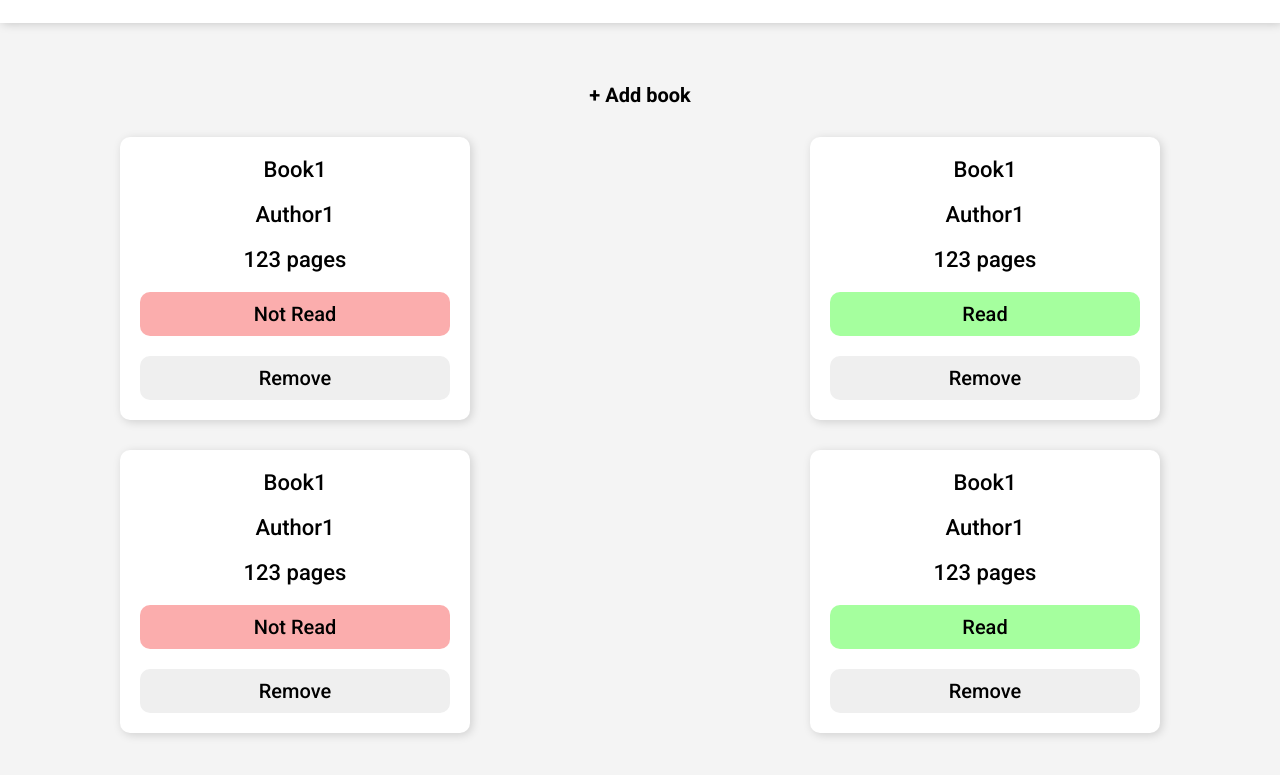
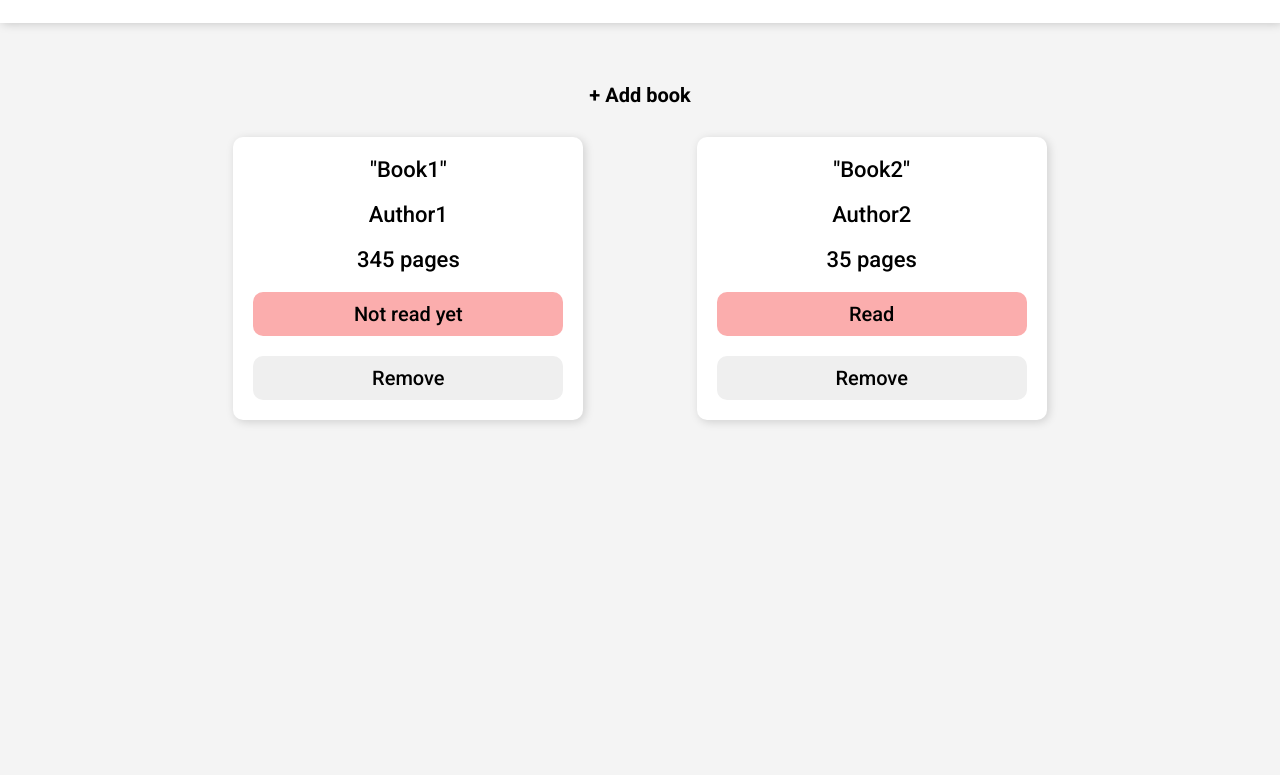
Before and after one commit to shivam-bansal1/Library-app, a plain HTML site: page index.html in a window 1280 px wide. Shown: the part 77-852 px from the top of the page. After the commit the page ends 800 px from the top, so only its background shows below. Drawn offline with Linux system fonts and the light colour scheme.

Commit message:
Make book card interactive

```diff
--- a/index.html
+++ b/index.html
@@ -19,7 +19,7 @@
                 <button class="add-book-button">+ Add book</button>
             </div>
             <div class="card-container">
-                <div class="card">
+                <!-- <div class="card">
                     <p class="title">Book1</p>
                     <p class="author">Author1</p>
                     <p class="pages">123 pages</p>
@@ -46,7 +46,7 @@
                     <p class="pages">123 pages</p>
                     <button class="status-button read">Read</button>
                     <button class="remove-button">Remove</button>
-                </div>
+                </div> -->
             </div>
         </div>
     </div>
--- a/script.js
+++ b/script.js
@@ -1,5 +1,6 @@
 const myLibrary = [];
 
+// Book Object Constructor
 function Book(title, author, pages, status) {
     this.title = title;
     this.author = author;
@@ -16,10 +17,23 @@ function addToLibrary(book) {
     myLibrary.push(book);
 }
 
+// Dummy books
 let Book1 = new Book("Book1", "Author1", 345, "Not read yet");
 addToLibrary(Book1);
-
-let Book2 = new Book("Book2", "Author2", 35, "Completed");
+let Book2 = new Book("Book2", "Author2", 35, "Read");
 addToLibrary(Book2);
 
-console.log(myLibrary);
+
+let cardContainer = document.querySelector('.card-container') ;
+
+myLibrary.forEach((book) => {
+    cardContainer.innerHTML += `
+        <div class="card">
+            <p class="title">"${book.title}"</p>
+            <p class="author">${book.author}</p>
+            <p class="pages">${book.pages} pages</p>
+            <button class="status-button not-read">${book.status}</button>
+            <button class="remove-button">Remove</button>
+        </div>
+    `
+})
--- a/style.css
+++ b/style.css
@@ -75,7 +75,7 @@ body {
 .card-container {
     display: grid;
     grid-template-columns: repeat(auto-fit, 350px);
-    justify-content: space-between;
+    justify-content: space-evenly;
     row-gap: 30px;
     margin-top: 20px;
 }
```
